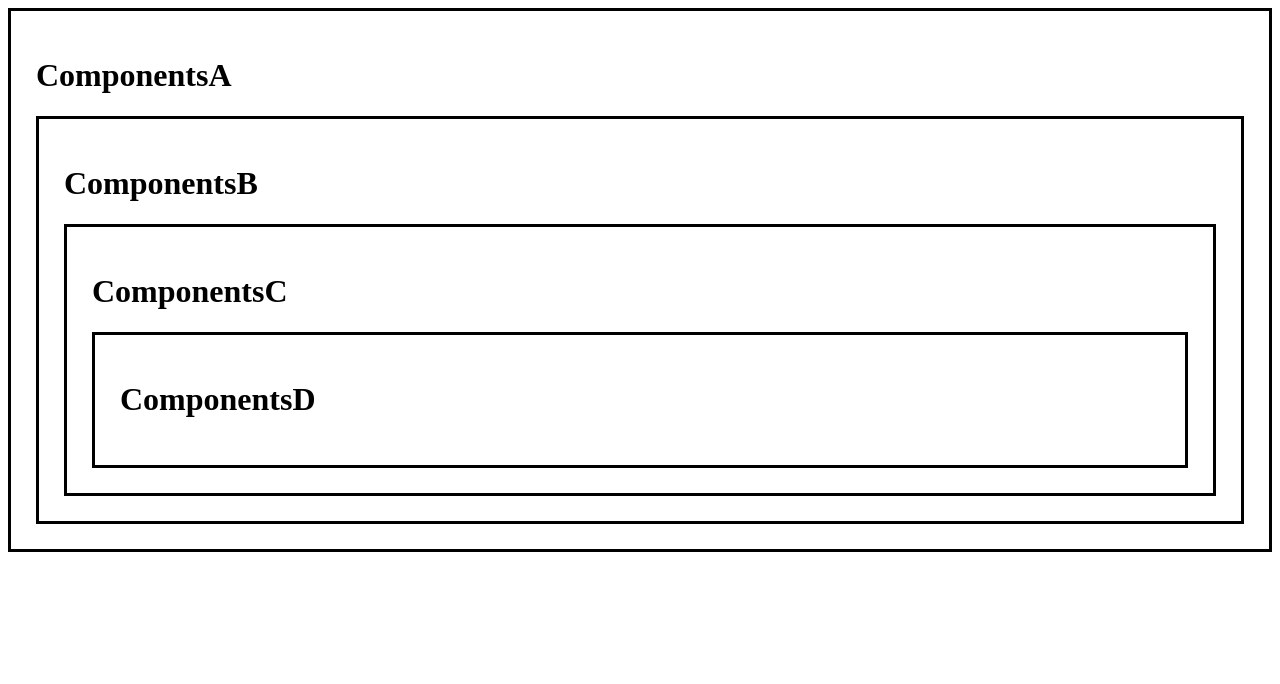
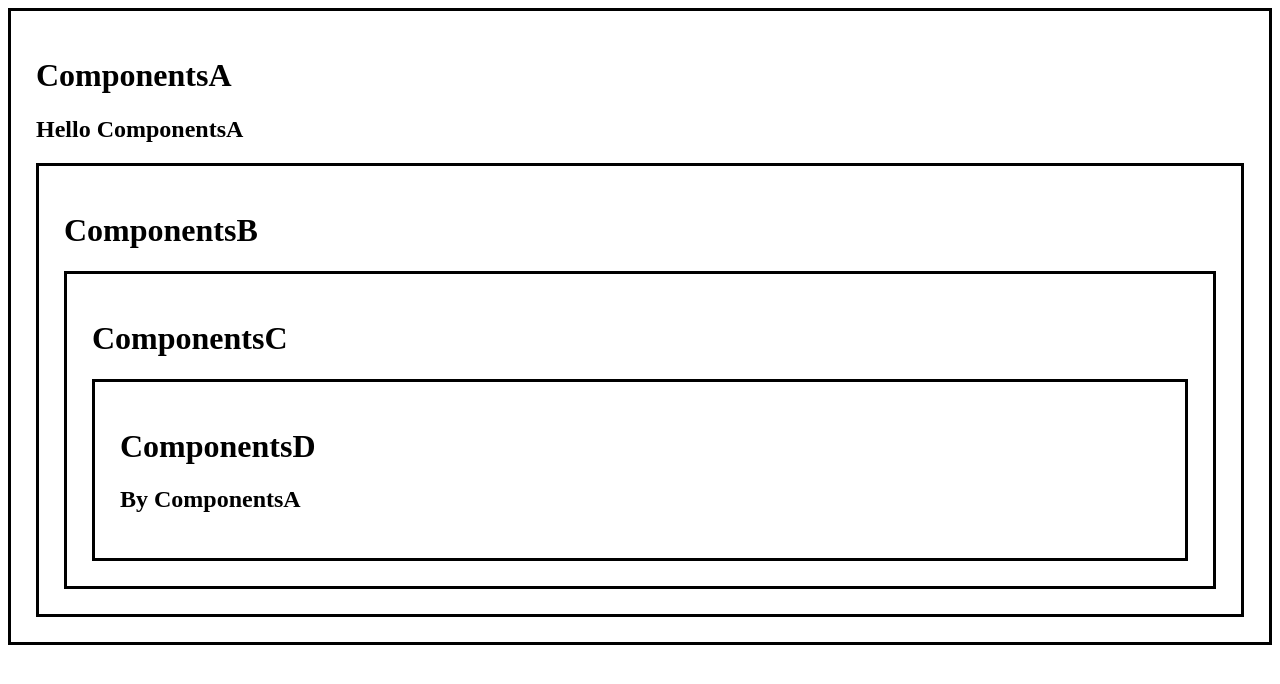
Before and after one commit to atikmahmud482/React-js-19-2025-, a React (Vite) app in the folder React-Full-Course/: page / in a window 1280 px wide. Shown: the top 684 px of the page. Built offline with nearby package versions, Linux system fonts and the light colour scheme.

Commit message:
useContext

```diff
--- a/React-Full-Course/src/components/ComponentsA.jsx
+++ b/React-Full-Course/src/components/ComponentsA.jsx
@@ -1,11 +1,13 @@
-import React from "react";
+import React, { useState } from "react";
 import ComponentsB from "./ComponentsB";
 
 function ComponentsA() {
+  const [user, setUser] = useState("ComponentsA");
   return (
     <div className="box">
       <h1>ComponentsA</h1>
-      <ComponentsB />
+      <h2>{`Hello ${user}`}</h2>
+      <ComponentsB user={user} />
     </div>
   );
 }
--- a/React-Full-Course/src/components/ComponentsB.jsx
+++ b/React-Full-Course/src/components/ComponentsB.jsx
@@ -1,11 +1,11 @@
 import React from "react";
 import ComponentsC from "./ComponentsC";
 
-function ComponentsB() {
+function ComponentsB(props) {
   return (
     <div className="box">
       <h1>ComponentsB</h1>
-      <ComponentsC />
+      <ComponentsC user={props.user} />
     </div>
   );
 }
--- a/React-Full-Course/src/components/ComponentsC.jsx
+++ b/React-Full-Course/src/components/ComponentsC.jsx
@@ -1,11 +1,11 @@
 import React from "react";
 import ComponentsD from "./ComponentsD";
 
-function ComponentsC() {
+function ComponentsC(props) {
   return (
     <div className="box">
       <h1>ComponentsC</h1>
-      <ComponentsD />
+      <ComponentsD user={props.user} />
     </div>
   );
 }
--- a/React-Full-Course/src/components/ComponentsD.jsx
+++ b/React-Full-Course/src/components/ComponentsD.jsx
@@ -1,9 +1,10 @@
 import React from "react";
 
-function ComponentsD() {
+function ComponentsD(props) {
   return (
     <div className="box">
       <h1>ComponentsD</h1>
+      <h2>{`By ${props.user}`}</h2>
     </div>
   );
 }
```
